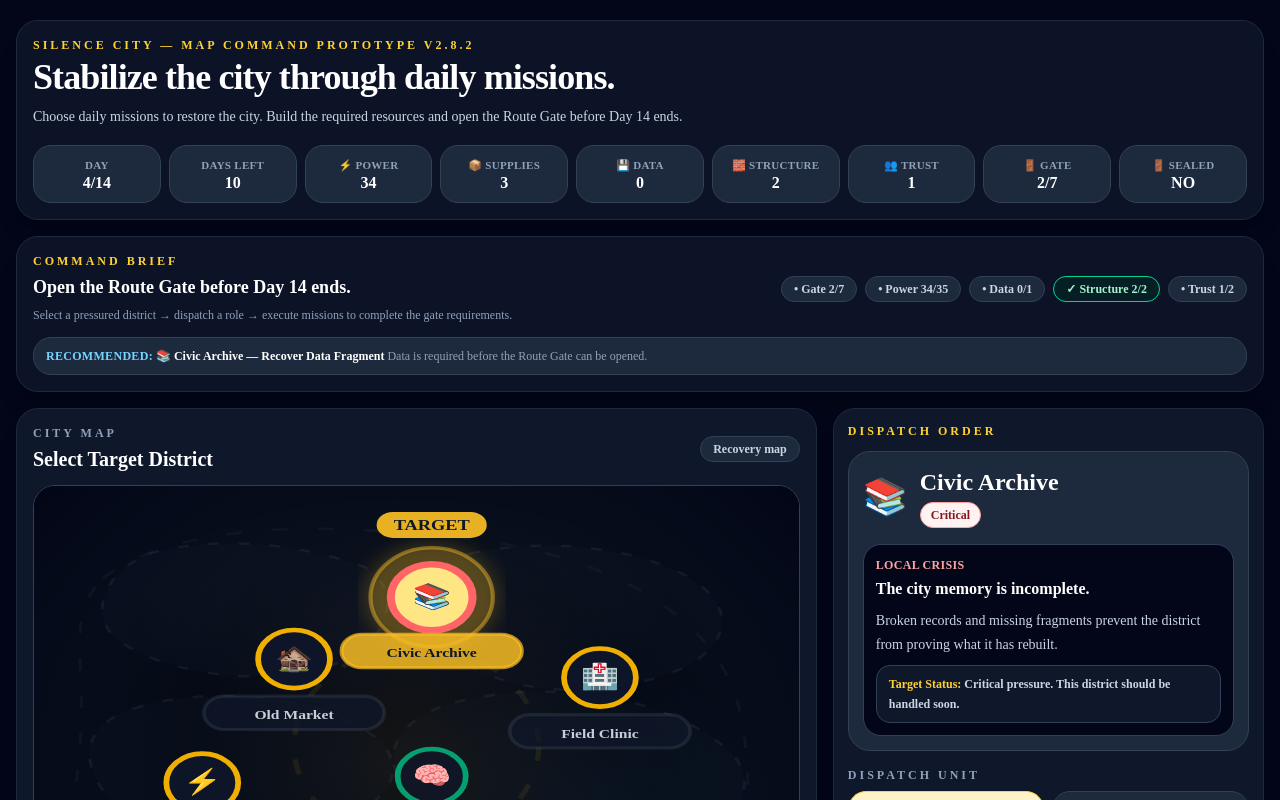
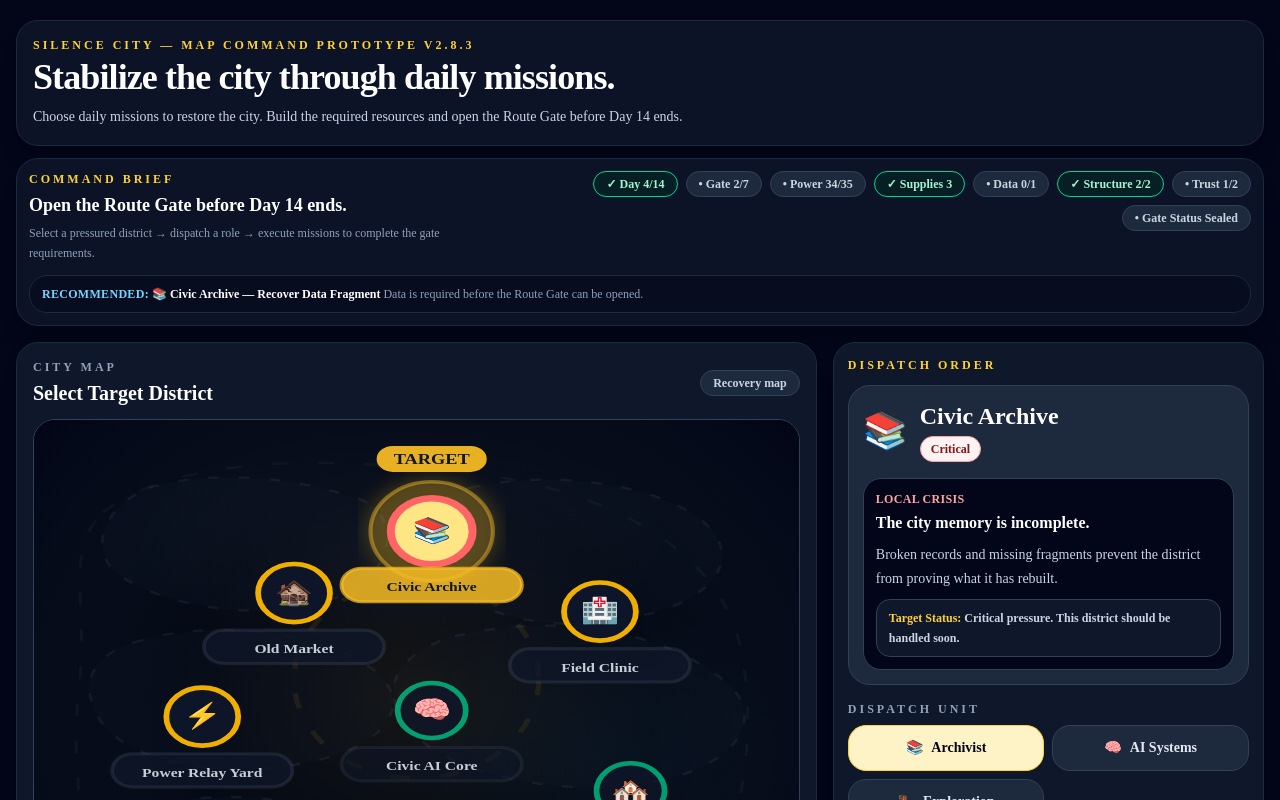
Before and after one commit to dh9vbm8mty-cloud/silence-city-ui, a Next.js app: page /silence-city-map in a window 1280 px wide. Shown: the top 800 px of the page. Built offline with nearby package versions, Linux system fonts and the light colour scheme.

Commit message:
Merge resources into command brief

```diff
--- a/app/silence-city-map/page.tsx
+++ b/app/silence-city-map/page.tsx
@@ -30,7 +30,7 @@ type District = {
   points: string;
 };
 
-const version = "2.8.2";
+const version = "2.8.3";
 
 const startingResources: CityResources = {
   Power: 34,
@@ -372,12 +372,15 @@ export default function SilenceCityMapPage() {
 
   const recommendedDistrict = districts.find((district) => district.id === recommendedNextMove.districtId);
 
-  const gateRequirementProgress = [
-    { label: "Gate", value: resources.Gate, target: 7, ready: resources.Gate >= 7 },
-    { label: "Power", value: resources.Power, target: 35, ready: resources.Power >= 35 },
-    { label: "Data", value: resources.Data, target: 1, ready: resources.Data >= 1 },
-    { label: "Structure", value: resources.Structure, target: 2, ready: resources.Structure >= 2 },
-    { label: "Trust", value: resources.Trust, target: 2, ready: resources.Trust >= 2 },
+  const commandResourceStatus = [
+    { label: "Day", value: day, target: 14, ready: day <= 14, display: `${day}/14` },
+    { label: "Gate", value: resources.Gate, target: 7, ready: resources.Gate >= 7, display: `${resources.Gate}/7` },
+    { label: "Power", value: resources.Power, target: 35, ready: resources.Power >= 35, display: `${resources.Power}/35` },
+    { label: "Supplies", value: resources.Supplies, target: null, ready: resources.Supplies > 0, display: `${resources.Supplies}` },
+    { label: "Data", value: resources.Data, target: 1, ready: resources.Data >= 1, display: `${resources.Data}/1` },
+    { label: "Structure", value: resources.Structure, target: 2, ready: resources.Structure >= 2, display: `${resources.Structure}/2` },
+    { label: "Trust", value: resources.Trust, target: 2, ready: resources.Trust >= 2, display: `${resources.Trust}/2` },
+    { label: "Gate Status", value: canOpenRouteGate ? 1 : 0, target: 1, ready: canOpenRouteGate, display: routeGateStatusText },
   ];
   const campaignFailed = day > 14 && !routeGateOpened;
   const daysRemaining = Math.max(0, 14 - day);
@@ -498,7 +501,7 @@ export default function SilenceCityMapPage() {
   return (
     <main className="min-h-screen bg-slate-950 text-slate-100">
       <div className="mx-auto max-w-7xl px-4 py-5">
-        <header className="mb-4 rounded-3xl border border-slate-800 bg-slate-900/80 p-4 shadow-xl">
+        <header className="mb-3 rounded-3xl border border-slate-800 bg-slate-900/80 p-4 shadow-xl">
           <div className="min-w-0">
             <p className="text-xs font-bold uppercase tracking-[0.25em] text-amber-300">
               Silence City — Map Command Prototype v{version}
@@ -511,41 +514,10 @@ export default function SilenceCityMapPage() {
             </p>
           </div>
 
-          <div className="mt-4 grid w-full grid-cols-3 gap-2 text-center sm:grid-cols-5 xl:grid-cols-9">
-            <div className="flex h-[58px] flex-col items-center justify-center rounded-2xl border border-slate-700 bg-slate-800 px-2 py-2">
-              <p className="text-[11px] font-bold uppercase tracking-wide text-slate-400">Day</p>
-              <p className="mt-0.5 text-base font-black leading-none text-white">{day}/14</p>
-            </div>
-            <div className={`flex h-[58px] flex-col items-center justify-center rounded-2xl border px-2 py-2 ${campaignFailed ? "border-red-300 bg-red-100 text-slate-950" : "border-slate-700 bg-slate-800"}`}>
-              <p className={`text-[11px] font-bold uppercase tracking-wide ${campaignFailed ? "text-red-800" : "text-slate-400"}`}>Days Left</p>
-              <p className={`mt-0.5 text-base font-black leading-none ${campaignFailed ? "text-slate-950" : "text-white"}`}>{daysRemaining}</p>
-            </div>
-            {(Object.keys(resources) as Array<keyof CityResources>).map((key) => (
-              <div
-                key={key}
-                className="flex h-[58px] min-w-0 flex-col items-center justify-center rounded-2xl border border-slate-700 bg-slate-800 px-2 py-2"
-              >
-                <p className="w-full truncate text-[11px] font-bold uppercase tracking-wide text-slate-400">
-                  {getResourceIcon(key)} {key}
-                </p>
-                <p className="mt-0.5 text-base font-black leading-none text-white">
-                  {key === "Gate" ? `${resources[key]}/7` : resources[key]}
-                </p>
-              </div>
-            ))}
-            <div className={`flex h-[58px] min-w-0 flex-col items-center justify-center rounded-2xl border px-2 py-2 ${canOpenRouteGate ? "border-amber-300 bg-amber-100 text-slate-950" : "border-slate-700 bg-slate-800"}`}>
-              <p className={`w-full truncate text-[11px] font-bold uppercase tracking-wide ${canOpenRouteGate ? "text-amber-800" : "text-slate-400"}`}>
-                🚪 {routeGateStatusText}
-              </p>
-              <p className={`mt-0.5 text-base font-black leading-none ${canOpenRouteGate ? "text-slate-950" : "text-white"}`}>
-                {canOpenRouteGate ? "YES" : "NO"}
-              </p>
-            </div>
-          </div>
         </header>
 
-        <section className="mb-4 rounded-3xl border border-slate-800 bg-slate-900/80 p-4 shadow-xl">
-          <div className="flex flex-col gap-3 xl:flex-row xl:items-center xl:justify-between">
+        <section className="mb-4 rounded-3xl border border-slate-800 bg-slate-900/80 p-3 shadow-xl">
+          <div className="flex flex-col gap-3 xl:flex-row xl:items-start xl:justify-between">
             <div className="min-w-0">
               <p className="text-xs font-bold uppercase tracking-[0.25em] text-amber-300">Command Brief</p>
               <h2 className="mt-1 text-lg font-black text-white">Open the Route Gate before Day 14 ends.</h2>
@@ -555,7 +527,7 @@ export default function SilenceCityMapPage() {
             </div>
 
             <div className="flex flex-wrap gap-2 xl:justify-end">
-              {gateRequirementProgress.map((item) => (
+              {commandResourceStatus.map((item) => (
                 <span
                   key={item.label}
                   className={`rounded-full border px-3 py-1 text-xs font-black ${
@@ -564,13 +536,13 @@ export default function SilenceCityMapPage() {
                       : "border-slate-700 bg-slate-800 text-slate-300"
                   }`}
                 >
-                  {item.ready ? "✓" : "•"} {item.label} {item.value}/{item.target}
+                  {item.ready ? "✓" : "•"} {item.label} {item.display}
                 </span>
               ))}
             </div>
           </div>
 
-          <div className="mt-3 rounded-2xl border border-slate-700 bg-slate-800 px-3 py-2">
+          <div className="mt-3 rounded-2xl border border-slate-800 bg-slate-950/50 px-3 py-2">
             <p className="text-xs leading-5 text-slate-400">
               <span className="font-black uppercase tracking-wide text-sky-300">Recommended:</span>{" "}
               <span className="font-bold text-white">
```
